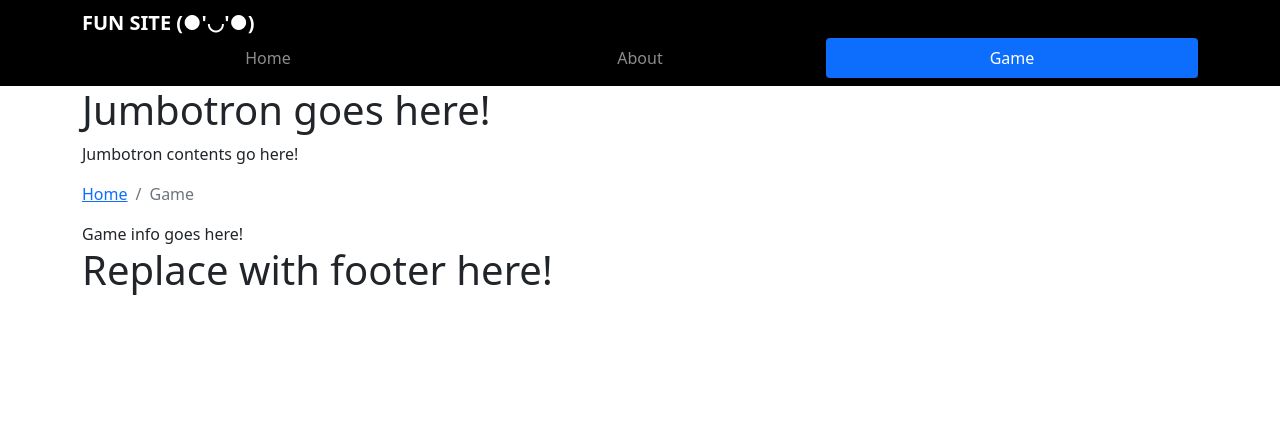
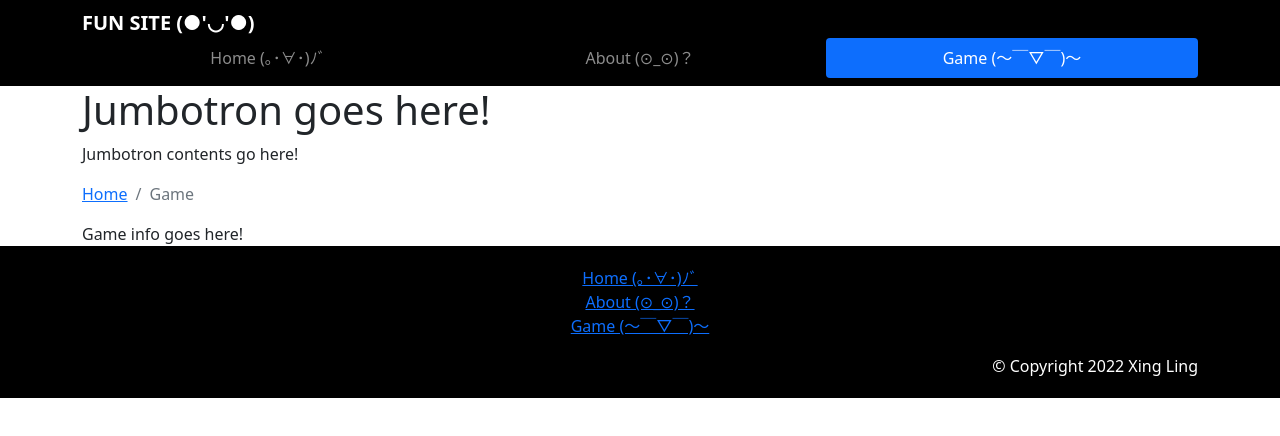
Before and after one commit to xingl213/react-fun-site, a React (Create React App) app: page /#/game in a window 1280 px wide. Shown: the top 436 px of the page. Built offline with nearby package versions, Linux system fonts and the light colour scheme.

Commit message:
implemented footer component

```diff
--- a/src/App.css
+++ b/src/App.css
@@ -11,7 +11,8 @@
 }
 
 .footer{
-    background-color: #D1C4E9;
+    background-color: #000000;
+    text-decoration-color: #ffffff;
     margin:0px auto;
     padding: 20px 0px 20px 0px;
 }
@@ -19,3 +20,17 @@
 .navbar-dark {
     background-color: #000000;
 }
+
+.copyright {
+    color: white;
+    text-align: right;
+}
+
+.footer-list-item {
+    text-align: center;
+}
+
+.footer-list-item:hover {
+    background-color: white;
+    color: white;
+}
--- a/src/components/FooterComponent.js
+++ b/src/components/FooterComponent.js
@@ -1,9 +1,21 @@
 import React, { Component } from 'react';
+import { Link } from 'react-router-dom';
 
 class Footer extends Component {
 
 	render() {
-		return(<div className="container"><h1>Replace with footer here!</h1></div>);
+		return(
+			<div className="footer">
+				<div className="container">
+                    <ul className="list-unstyled">
+                        <li className="footer-list-item"><Link to='/home'>Home (｡･∀･)ﾉﾞ</Link></li>
+                        <li className="footer-list-item"><Link to='/about'>About (⊙_⊙)？</Link></li>
+                        <li className="footer-list-item"><Link to='/game'>Game (～￣▽￣)～</Link></li>
+                    </ul>
+				</div>
+				<div className="container copyright">© Copyright 2022 Xing Ling</div>
+			</div>
+		);
 	}
 }
 
--- a/src/components/HeaderComponent.js
+++ b/src/components/HeaderComponent.js
@@ -29,13 +29,13 @@ class Header extends Component {
                         <Collapse isOpen={this.state.isNavOpen} navbar>
                             <Nav navbar className="justify-content-center nav-pills nav-justified" style={{ width: "100%" }}>
                             <NavItem>
-                                <NavLink className="nav-link"  to='/home'>Home</NavLink>
+                                <NavLink className="nav-link"  to='/home'>Home (｡･∀･)ﾉﾞ</NavLink>
                             </NavItem>
                             <NavItem>
-                                <NavLink className="nav-link" to='/about'>About</NavLink>
+                                <NavLink className="nav-link" to='/about'>About (⊙_⊙)？</NavLink>
                             </NavItem>
                             <NavItem>
-                                <NavLink className="nav-link"  to='/game'>Game</NavLink>
+                                <NavLink className="nav-link"  to='/game'>Game (～￣▽￣)～</NavLink>
                             </NavItem>
                             </Nav>
                         </Collapse>
```
